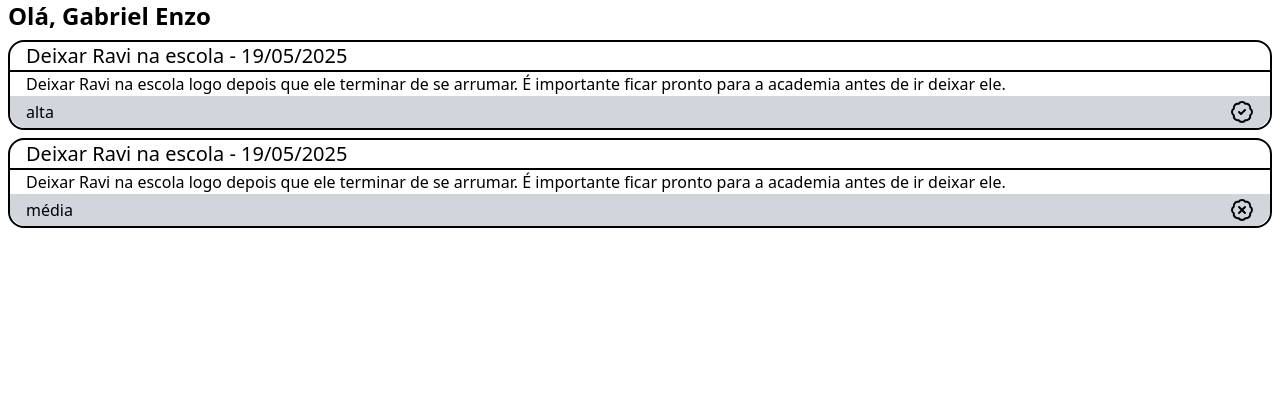
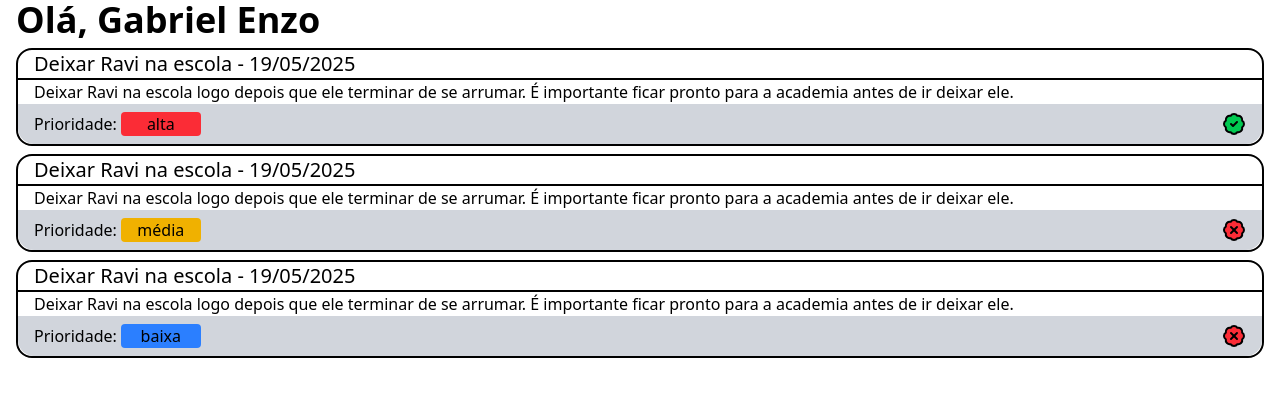
Before and after one commit to GabrielEnzoVidaldeAlmeida/ToDo-App, a Next.js app in the folder frontend/: page / in a window 1280 px wide. Shown: the top 396 px of the page. Built offline with nearby package versions, Linux system fonts and the light colour scheme.

Commit message:
adicionando um estilo para prioridade das tarefas

```diff
--- a/frontend/package.json
+++ b/frontend/package.json
@@ -9,6 +9,7 @@
     "lint": "next lint"
   },
   "dependencies": {
+    "clsx": "^2.1.1",
     "lucide-react": "^0.511.0",
     "next": "15.3.2",
     "react": "^19.0.0",
--- a/frontend/src/app/page.tsx
+++ b/frontend/src/app/page.tsx
@@ -1,12 +1,15 @@
 import { taskRepository } from "@/repositories/task";
+import clsx from "clsx";
 import { BadgeCheck, BadgeX } from "lucide-react";
 
 export default async function HomePage() {
   const tasks = await taskRepository.findAll();
 
   return (
-    <div className="px-2">
-      <h1 className="text-2xl font-extrabold">Olá, Gabriel Enzo</h1>
+    <div className="px-4">
+      <h1 className="text-2xl md:text-3xl lg:text-4xl font-extrabold">
+        Olá, Gabriel Enzo
+      </h1>
       <ul className="list-none">
         {tasks.map((task) => (
           <li key={task.id}>
@@ -16,13 +19,28 @@ export default async function HomePage() {
               </h2>
               <p className="px-4">{task.content}</p>
 
-              <div className="flex justify-between pt-1 pb-1 px-4 rounded-b-2xl bg-gray-300">
+              <div className="flex items-center justify-between pt-1 pb-1 px-4 rounded-b-2xl bg-gray-300">
                 <div className="flex gap-1">
-                  <p>{task.priority}</p>
+                  <p className="my-1 ">Prioridade:</p>
+                  <label
+                    className={clsx("my-1 rounded w-20 text-center", {
+                      "bg-red-500": task.priority === "alta",
+                      "bg-yellow-500": task.priority === "média",
+                      "bg-blue-500": task.priority === "baixa",
+                    })}
+                  >
+                    {task.priority}
+                  </label>
                 </div>
 
                 <div>
-                  <p>{task.done ? <BadgeCheck /> : <BadgeX />}</p>
+                  <p>
+                    {task.done ? (
+                      <BadgeCheck className="fill-green-500" />
+                    ) : (
+                      <BadgeX className="fill-red-500" />
+                    )}
+                  </p>
                 </div>
               </div>
             </div>
--- a/frontend/src/db/seed/tasks.json
+++ b/frontend/src/db/seed/tasks.json
@@ -15,6 +15,14 @@
       "createdAt": "2025-04-08T00:24:38.616Z",
       "priority": "média",
       "done": false
+    },
+    {
+      "id": "3",
+      "title": "Deixar Ravi na escola",
+      "content": "Deixar Ravi na escola logo depois que ele terminar de se arrumar. É importante ficar pronto para a academia antes de ir deixar ele.",
+      "createdAt": "2025-04-08T00:24:38.616Z",
+      "priority": "baixa",
+      "done": false
     }
   ]
 }
```
Also changed, not shown: 1 other file (tests, documents, lock files or other folders).
